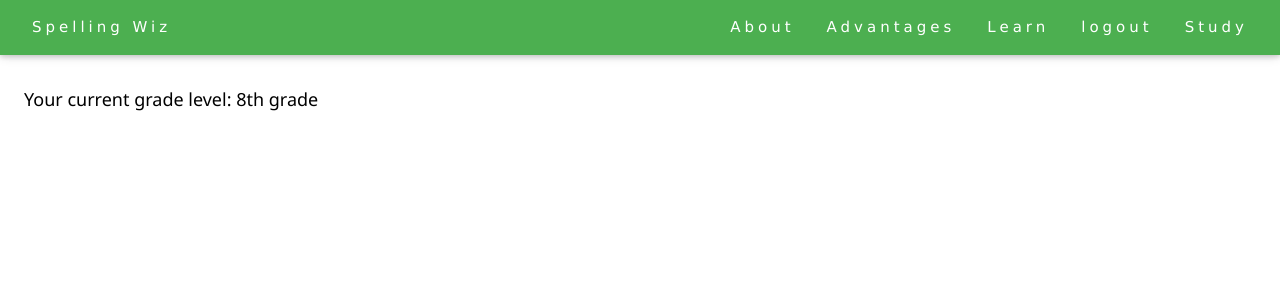
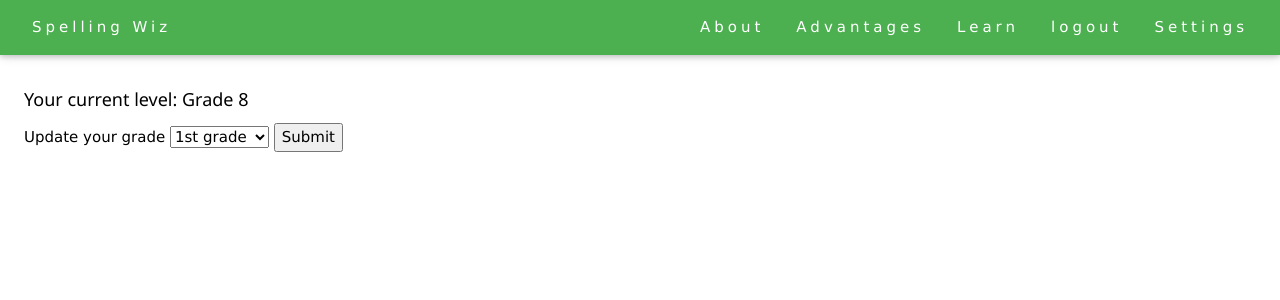
Before and after one commit to shiddha4/Spelling-Wiz, a Django app: page /settings/ in a window 1280 px wide. Shown: the top 300 px of the page. Run offline with Django 3.2, Linux system fonts and the light colour scheme; a user stored in the database is signed in; data comes from the database, SQL or seed files in the repository; both versions use the stored data as it was after the commit.

Commit message:
Master version

```diff
--- a/spell/urls.py
+++ b/spell/urls.py
@@ -8,6 +8,7 @@ urlpatterns=[
     path('create/', views.verfy, name='verfy'),
     path('login/',views.login,name='login'),
     path('logout/',views.logout,name='logout'),
-    path('settings/',views.settings,name='settings')
+    path('settings/',views.settings,name='settings'),
+    path('update_grade/',views.grade,name="grade")
 
 ]
--- a/spell/views.py
+++ b/spell/views.py
@@ -9,7 +9,6 @@ import random
 from django.contrib.auth.models import User,auth
 from django.contrib.auth import authenticate
 from django.contrib.auth.decorators import login_required
-
 
 def random_word(grade):
     if int(grade)<10:
@@ -147,14 +146,20 @@ def logout(request):
 
 @login_required(login_url='/login/')
 def settings(request):
-    grade=''
-    if User.last_name=='1':
-        grade="st grade"
-    elif User.last_name=='2':
-        grade="nd grade"
-    elif User.last_name == '3':
-        grade = "rd grade"
-    elif  User.last_name=='4' or '5' or '6' or '7' or '8' or '9':
-        grade='th grade'
-    return render(request,'settings.html',{"User_grade":grade,
-                                           'User':request.user})
+    return render(request,'settings.html',{'User':request.user})
+
+
+
+
+
+@login_required(login_url='/login/')
+def grade(request):
+    if request.method=='POST':
+        grade=request.POST['grade_level']
+        a=Extrainfo.objects.get(user=request.user.id)
+        a.grade_level=grade
+        a.grade_level=grade
+        a.save()
+        return redirect('/settings/')
+    else:
+        return redirect('/settings/')
--- a/templates/quiz.html
+++ b/templates/quiz.html
@@ -21,7 +21,8 @@ h1, h2, h3, h4, h5, h6 {
           <a href="/#advantages" class="w3-bar-item w3-button">Advantages</a>
         <a href="/quiz/" class="w3-bar-item w3-button">Learn</a>
         <a href="/logout/" class="w3-bar-item w3-button">logout</a>
-        <a href="/account/create/" class="w3-bar-item w3-button">Study</a>
+         <a href="/settings/" class="w3-bar-item w3-button">Settings</a>
+
     </div>
   </div>
 </div>
--- a/templates/settings.html
+++ b/templates/settings.html
@@ -10,7 +10,8 @@
           <a href="/#advantages" class="w3-bar-item w3-button">Advantages</a>
         <a href="/quiz/" class="w3-bar-item w3-button">Learn</a>
         <a href="/logout/" class="w3-bar-item w3-button">logout</a>
-        <a href="/account/create/" class="w3-bar-item w3-button">Study</a>
+                <a href="/settings/" class="w3-bar-item w3-button">Settings</a>
+
     </div>
   </div>
 </div>
@@ -19,4 +20,21 @@
     </div>
     <div class="w3-col m6 w3-padding-large">
       <h5 class="w3-center">
-        <h5>Your current grade level: {{User.extrainfo.grade_level}}{{User_grade}}</h5>
+        <h5>Your current  level: Grade {{User.extrainfo.grade_level}}</h5>
+     <form action="/update_grade/" method="POST">
+         {%csrf_token%}
+          <label for="grade_level">Update your grade</label>
+        <select name="grade_level" id="grade_level">
+    <option value="1">1st grade</option>
+    <option value="2">2nd grade</option>
+    <option value="3">3rd grade</option>
+    <option value="4">4th grade</option>
+  <option value="5">5th grade</option>
+  <option value="6">6th grade</option>
+  <option value="7">7th grade</option>
+   <option value="8">8th grade</option>
+    <option value="9">9th grade</option>
+
+</select>
+  <input type="submit" value="Submit">
+</form>
```
Also changed, not shown: db.sqlite3.
